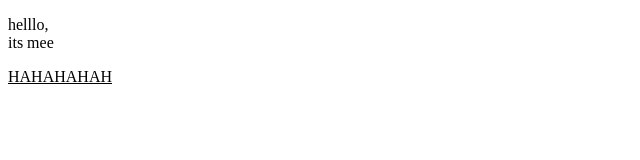
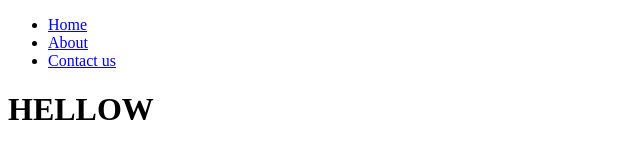
Before and after one commit to adame222212/OCCPHT08, a plain HTML site: page fundamentals/index.html in a window 1280 px wide. Shown: the whole page, without its empty margins (0-640 px from the left). Drawn offline with Linux system fonts and the light colour scheme.

Commit message:
new html files and tags

```diff
--- a/fundamentals/index.html
+++ b/fundamentals/index.html
@@ -6,12 +6,15 @@
     <meta name="viewport" content="width=device-width, initial-scale=1.0" />
     <title>Html fundamentals</title>
   </head>
-  <body>
-    <p>
-      helllo, <br />
-      its mee
-    </p>
 
-    <u>HAHAHAHAH</u>
-  </body>
+  <header>
+    <nav>
+      <ul>
+        <li><a href="./index.html">Home</a></li>
+        <li><a href="./about.html">About</a></li>
+        <li><a href="./contact.html">Contact us</a></li>
+      </ul>
+    </nav>
+    <h1>HELLOW</h1>
+  </header>
 </html>
```
Also changed, not shown: fundamentals/about.html (added, +21 -0 lines), fundamentals/contact.html (added, +21 -0 lines).
